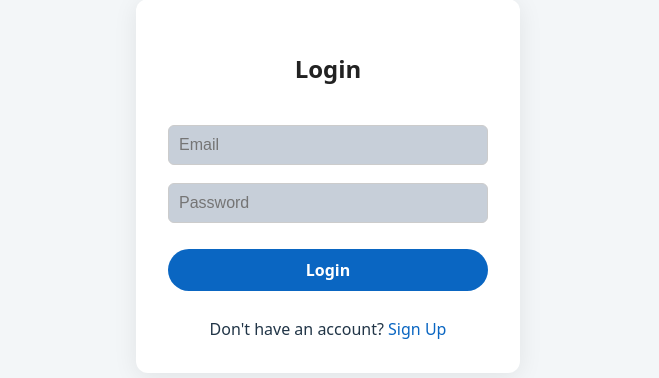
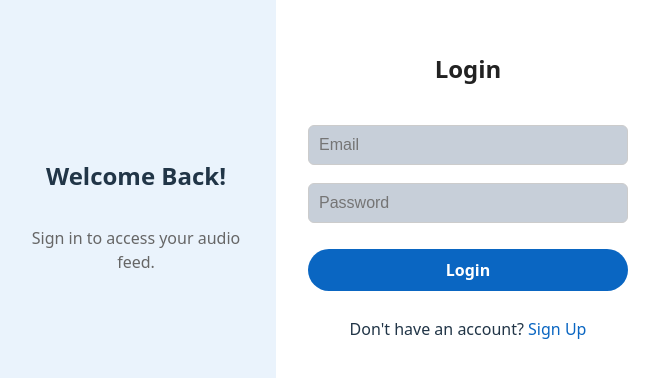
Before and after one commit to tofu7654/quran-platform, a React (Vite) app: page / in a window 1280 px wide. Shown: the part 214-592 px from the top of the page, without its empty margins (312-971 px from the left). Built offline with nearby package versions, Linux system fonts and the light colour scheme.

Commit message:
user can now only like recording once rather than many times

```diff
--- a/src/AudioFeed.jsx
+++ b/src/AudioFeed.jsx
@@ -3,6 +3,7 @@ import FavoritesFeed from "./FavoritesFeed";
 
 function AudioFeed({ user, onSignOut }) {
     const [audioFiles, setAudioFiles] = useState([]);
+    const [likedIndexes, setLikedIndexes] = useState([]); // Track liked posts
     const [showModal, setShowModal] = useState(false);
     const [form, setForm] = useState({ name: "", location: "", file: null });
     const [dragActive, setDragActive] = useState(false);
@@ -60,11 +61,13 @@ function AudioFeed({ user, onSignOut }) {
     };
 
     const handleLike = (idx) => {
+        if (likedIndexes.includes(idx)) return; // Prevent multiple likes
         setAudioFiles((prev) =>
             prev.map((file, i) =>
                 i === idx ? { ...file, likes: file.likes + 1 } : file
             )
         );
+        setLikedIndexes((prev) => [...prev, idx]);
     };
 
     const handleFavorite = (idx) => {
--- /dev/null
+++ b/src/AuthImagePattern.jsx
@@ -0,0 +1,54 @@
+import React from "react";
+
+const pulseKeyframes = `
+@keyframes pulse {
+  0% { opacity: 1; }
+  50% { opacity: 0.5; }
+  100% { opacity: 1; }
+}
+`;
+
+function AuthImagePattern({ title, subtitle }) {
+  return (
+    <div
+      style={{
+        background: "#eaf3fc",
+        display: "flex",
+        alignItems: "center",
+        justifyContent: "center",
+        padding: "32px",
+        minHeight: 400,
+        width: 280,
+        flexDirection: "column",
+      }}
+    >
+      <style>{pulseKeyframes}</style>
+      <div
+        style={{
+          display: "grid",
+          gridTemplateColumns: "repeat(3, 1fr)",
+          gap: "12px",
+          marginBottom: "32px",
+        }}
+      >
+        {[...Array(9)].map((_, i) => (
+          <div
+            key={i}
+            style={{
+              aspectRatio: "1 / 1",
+              borderRadius: "16px",
+              background: "rgba(10,102,194,0.10)",
+              animation: i % 2 === 0 ? "pulse 1.5s infinite" : undefined,
+            }}
+          />
+        ))}
+      </div>
+      <h2 style={{ fontSize: "1.5rem", fontWeight: 700, marginBottom: "16px", textAlign: "center" }}>
+        {title}
+      </h2>
+      <p style={{ color: "#666", textAlign: "center" }}>{subtitle}</p>
+    </div>
+  );
+}
+
+export default AuthImagePattern;
--- a/src/AuthPage.jsx
+++ b/src/AuthPage.jsx
@@ -1,4 +1,5 @@
 import React, { useState } from "react";
+import AuthImagePattern from "./AuthImagePattern";
 
 function AuthPage({ onAuth }) {
     const [isLogin, setIsLogin] = useState(true);
@@ -17,7 +18,6 @@ function AuthPage({ onAuth }) {
             return;
         }
         setError("");
-        // Simulate auth success
         onAuth(form.email);
     };
 
@@ -25,24 +25,48 @@ function AuthPage({ onAuth }) {
         <div
             style={{
                 minHeight: "100vh",
-                width: "100vw", // Add this line
+                width: "100vw",
                 background: "#f3f6f8",
                 display: "flex",
                 justifyContent: "center",
                 alignItems: "center",
             }}
         >
+            <div style={{
+                display: "flex",
+                background: "#fff",
+                borderRadius: "16px",
+                boxShadow: "0 4px 24px rgba(0,0,0,0.08)",
+                overflow: "hidden",
+                minWidth: 640,
+            }}>
+                {/* Auth image/pattern section */}
+                <div style={{
+                    background: "#eaf3fc",
+                    display: "flex",
+                    alignItems: "center",
+                    justifyContent: "center",
+                    width: 280,
+                    minHeight: 400,
+                }}>
+                    <AuthImagePattern
+                      title="Welcome Back!"
+                      subtitle="Sign in to access your audio feed."
+                    />
+                </div>
+                {/* Auth form section */}
                 <form
                     onSubmit={handleSubmit}
                     style={{
                         background: "#fff",
-                    borderRadius: "12px",
-                    boxShadow: "0 4px 24px rgba(0,0,0,0.08)",
+                        borderRadius: "0 16px 16px 0",
                         padding: "32px",
                         minWidth: "320px",
                         display: "flex",
                         flexDirection: "column",
                         gap: "18px",
+                        flex: 1,
+                        justifyContent: "center",
                     }}
                 >
                     <h2 style={{ textAlign: "center", color: "#222" }}>
@@ -60,6 +84,8 @@ function AuthPage({ onAuth }) {
                                 borderRadius: "6px",
                                 border: "1px solid #ccc",
                                 fontSize: "16px",
+                                background: "#c7cfd9",
+                                color: "#222",
                             }}
                         />
                     )}
@@ -74,8 +100,8 @@ function AuthPage({ onAuth }) {
                             borderRadius: "6px",
                             border: "1px solid #ccc",
                             fontSize: "16px",
-                        background: "#c7cfd9", // Light gray background
-                        color: "#222",         // Black text
+                            background: "#c7cfd9",
+                            color: "#222",
                         }}
                     />
                     <input
@@ -89,8 +115,8 @@ function AuthPage({ onAuth }) {
                             borderRadius: "6px",
                             border: "1px solid #ccc",
                             fontSize: "16px",
-                        background: "#c7cfd9", // Light gray background
-                        color: "#222",         // Black text
+                            background: "#c7cfd9",
+                            color: "#222",
                         }}
                     />
                     {error && (
@@ -137,6 +163,7 @@ function AuthPage({ onAuth }) {
                     </div>
                 </form>
             </div>
+        </div>
     );
 }
 
```
Lines whose indentation alone changed are shown as unchanged.
